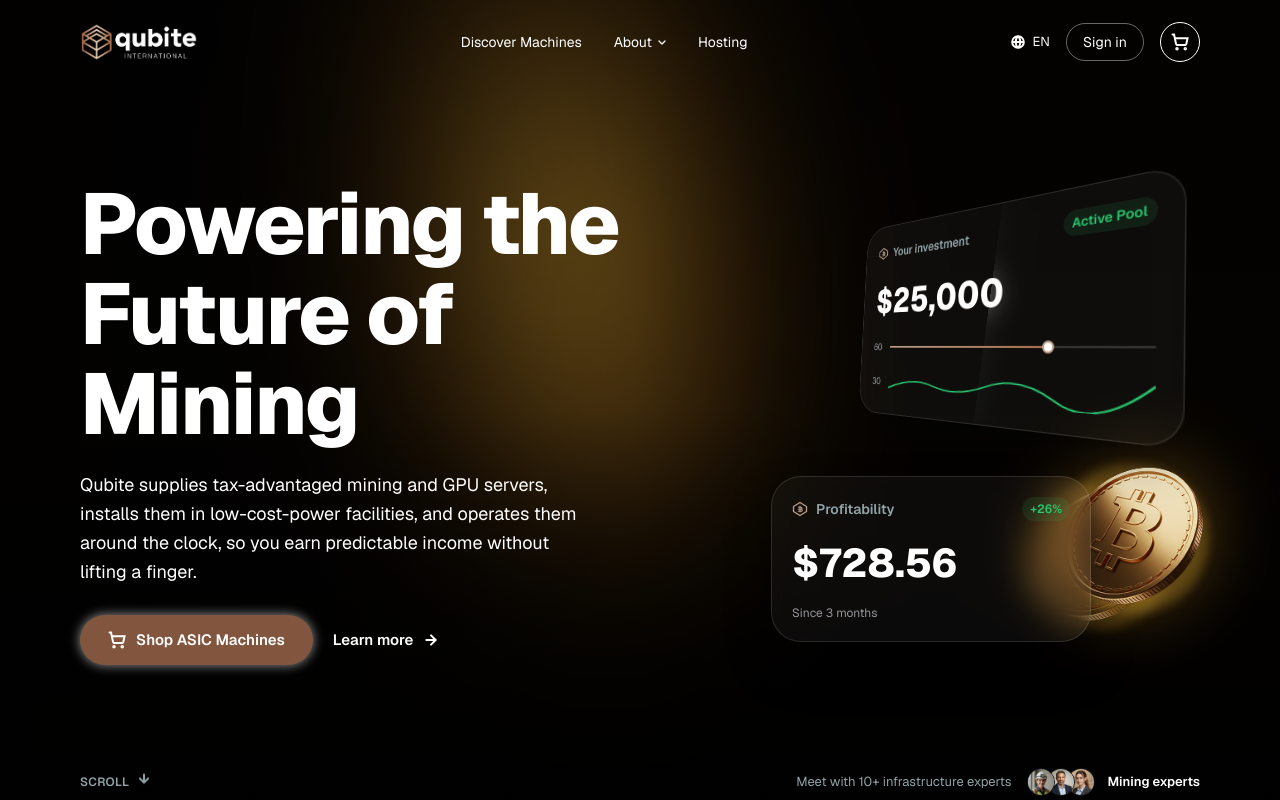
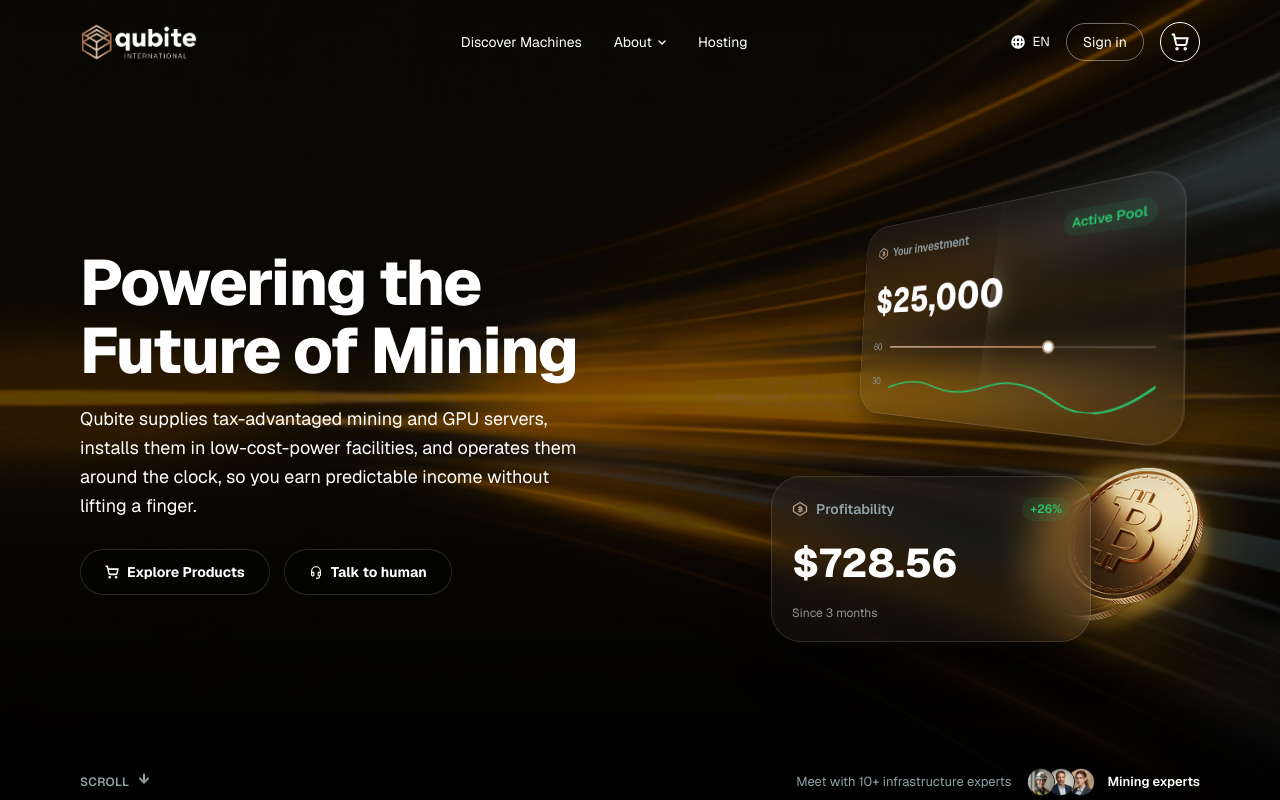
Before and after one commit to AmanMarakkar/qubite-c, a React (Vite) app: page / in a window 1280 px wide. Shown: the top 800 px of the page. Built offline with nearby package versions, Linux system fonts and the light colour scheme; a web font is replaced by a local one.

Commit message:
hero change

```diff
--- a/src/features/home/components/Hero.tsx
+++ b/src/features/home/components/Hero.tsx
@@ -1,7 +1,20 @@
-import { Button } from '@/components/Button'
 import { Container } from '@/components/Container'
 
 const avatars = ['/figma/hero/avatar-1.png', '/figma/hero/avatar-2.png', '/figma/hero/avatar-3.png']
+
+function HeadsetIcon({ className = 'size-3.5' }: { className?: string }) {
+  return (
+    <svg viewBox="0 0 16 16" className={className} fill="none" aria-hidden="true">
+      <path
+        d="M3 8.5V7a5 5 0 0 1 10 0v1.5M3 8.5v3a1 1 0 0 0 1 1h.5a1 1 0 0 0 1-1v-2a1 1 0 0 0-1-1H3Zm10 0v3a1 1 0 0 1-1 1h-.5a1 1 0 0 1-1-1v-2a1 1 0 0 1 1-1H13Zm-1 4.5v.5a1.5 1.5 0 0 1-1.5 1.5H8.5"
+        stroke="currentColor"
+        strokeWidth="1.3"
+        strokeLinecap="round"
+        strokeLinejoin="round"
+      />
+    </svg>
+  )
+}
 
 function CoinIcon({ className = 'size-3.5' }: { className?: string }) {
   return (
@@ -16,27 +29,21 @@ export function Hero() {
   return (
     <section className="relative overflow-hidden bg-black">
       <div className="absolute inset-0 bg-[#050301]" aria-hidden="true" />
-      <div
-        className="absolute top-[-25%] left-[46%] h-[150%] w-[900px] -translate-x-1/2 -rotate-[9deg]"
-        style={{
-          background:
-            'radial-gradient(ellipse 42% 55% at 50% 35%, rgba(201,152,47,0.65) 0%, rgba(180,120,30,0.38) 32%, rgba(120,70,10,0.16) 55%, transparent 76%)',
-          filter: 'blur(55px)',
-        }}
+      <img
+        src="/figma/hero/hero-bg.png"
+        alt=""
+        className="absolute inset-0 h-full w-full object-cover"
         aria-hidden="true"
       />
-      <div className="absolute inset-0 bg-gradient-to-t from-black via-black/10 to-black/30" aria-hidden="true" />
-      <div className="absolute inset-0 bg-gradient-to-r from-black/60 via-transparent to-transparent" aria-hidden="true" />
+      <div className="absolute inset-0 bg-gradient-to-t from-black via-transparent to-black/20" aria-hidden="true" />
 
       <Container className="relative flex min-h-[560px] flex-col justify-center pt-30 pb-24 md:min-h-[820px] 2xl:max-w-[1600px]">
         <div className="grid w-full items-center gap-12 lg:grid-cols-[1.5fr_1fr] 2xl:gap-20">
           <div className="flex max-w-[820px] flex-col gap-5 2xl:max-w-[900px]">
-            <h1 className="animate-fade-in-up font-display text-[44px] leading-[1.05] font-black tracking-tight text-white md:text-[86px]">
+            <h1 className="animate-fade-in-up font-display text-[44px] leading-[1.05] font-black tracking-tight text-white md:text-[64px]">
               Powering the
               <br />
-              Future of
-              <br />
-              Mining
+              Future of Mining
             </h1>
             <p
               className="animate-fade-in-up max-w-[520px] text-base leading-relaxed text-white md:text-18"
@@ -46,27 +53,21 @@ export function Hero() {
               facilities, and operates them around the clock, so you earn predictable income without
               lifting a finger.
             </p>
-            <div className="animate-fade-in-up flex flex-wrap items-center gap-5 pt-2" style={{ animationDelay: '240ms' }}>
-              <Button
-                className="transition-transform duration-200 hover:-translate-y-0.5 active:scale-95"
-                icon={<img src="/figma/hero/shopping-cart.svg" alt="" className="size-[18px]" />}
+            <div className="animate-fade-in-up flex flex-wrap items-center gap-3.5 pt-2" style={{ animationDelay: '240ms' }}>
+              <button
+                type="button"
+                className="inline-flex items-center gap-2 rounded-full border border-white/15 bg-black/40 px-6 py-3 text-sm font-bold text-white transition-all duration-200 hover:border-white/30 hover:bg-black/60 active:scale-95"
               >
-                Shop ASIC Machines
-              </Button>
-              <Button
-                variant="ghost"
-                iconPosition="right"
-                className="group"
-                icon={
-                  <img
-                    src="/figma/hero/arrow-right.svg"
-                    alt=""
-                    className="size-4 transition-transform duration-200 group-hover:translate-x-1"
-                  />
-                }
+                <img src="/figma/hero/shopping-cart.svg" alt="" className="size-[14px]" />
+                Explore Products
+              </button>
+              <button
+                type="button"
+                className="inline-flex items-center gap-2 rounded-full border border-white/15 bg-black/40 px-6 py-3 text-sm font-bold text-white transition-all duration-200 hover:border-white/30 hover:bg-black/60 active:scale-95"
               >
-                Learn more
-              </Button>
+                <HeadsetIcon className="size-[14px]" />
+                Talk to human
+              </button>
             </div>
           </div>
 
```
